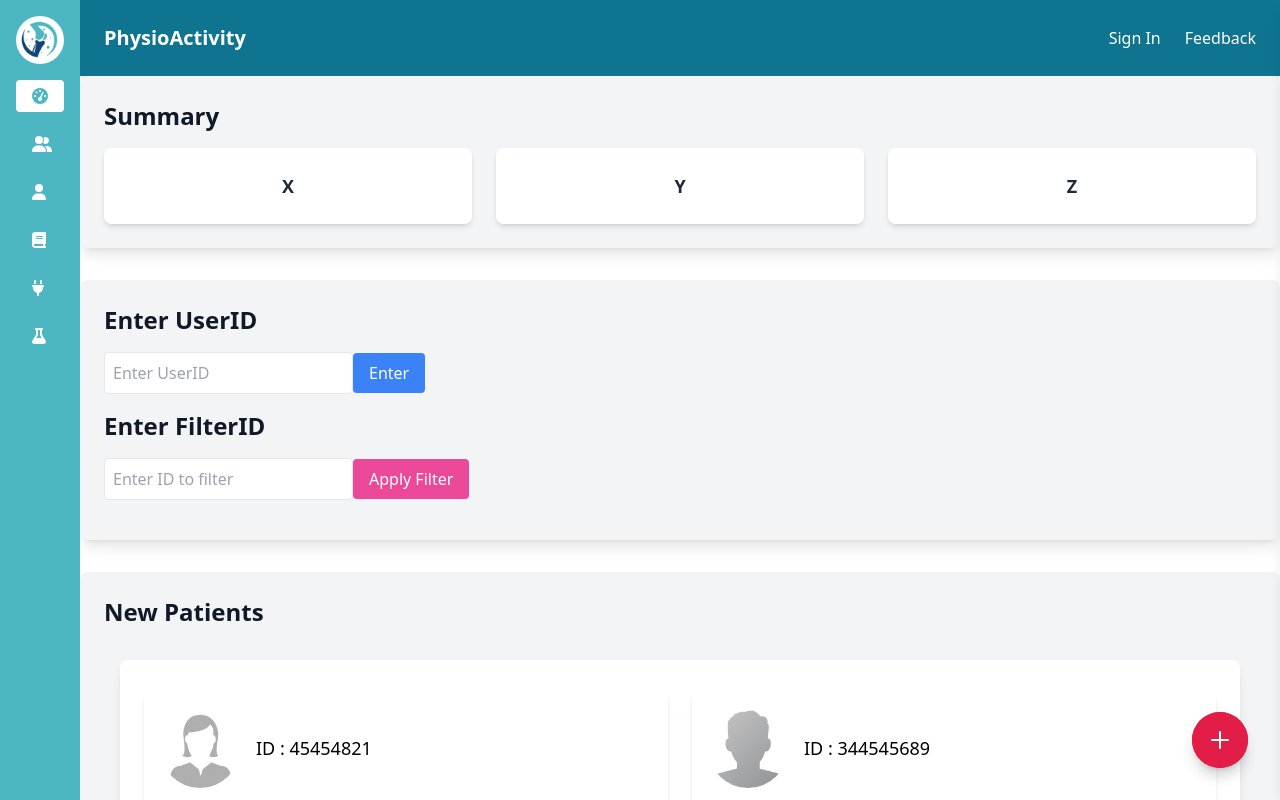
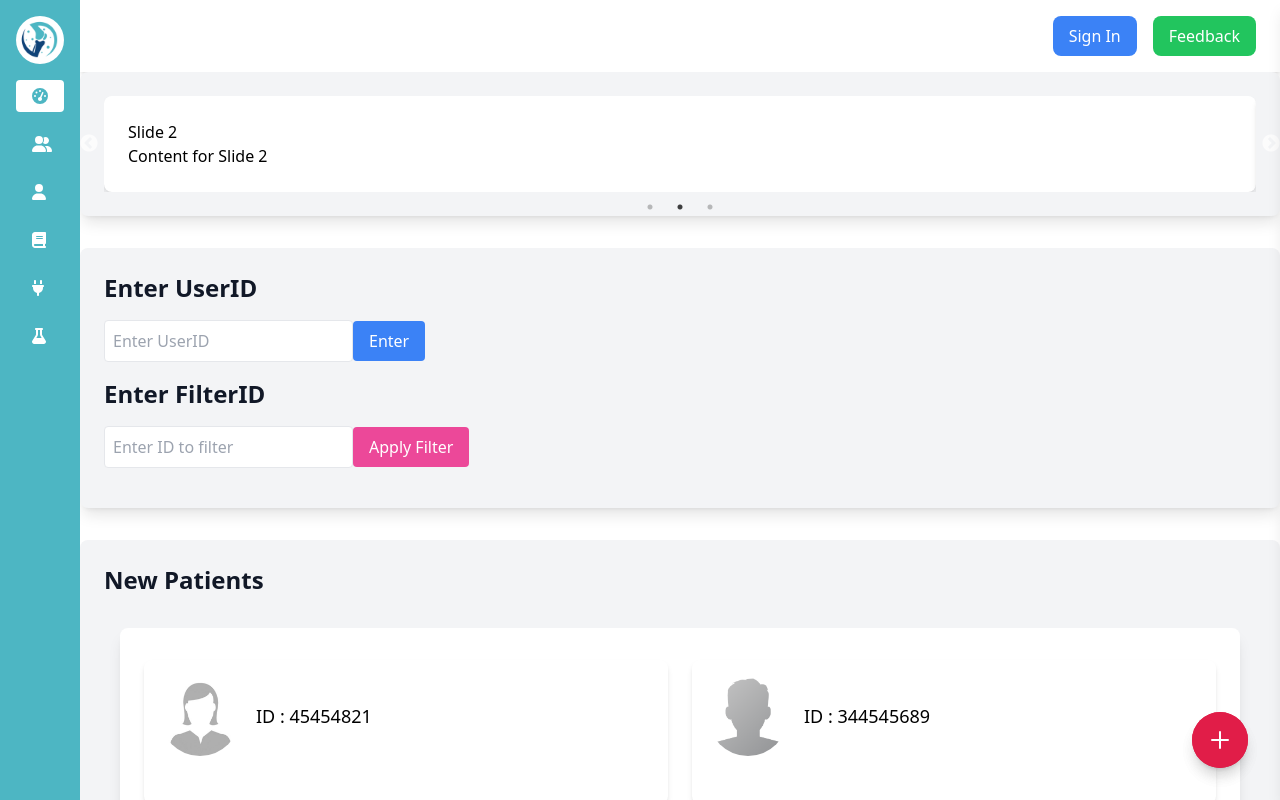
Before and after one commit to rithin69/PhysioActivityWeb, a React (Create React App) app in the folder Frontend/: page / in a window 1280 px wide. Built offline with nearby package versions, Linux system fonts and the light colour scheme.

Commit message:
add user and filter textbox

```diff
--- a/Frontend/package.json
+++ b/Frontend/package.json
@@ -15,6 +15,7 @@
     "firebase": "^10.12.4",
     "http-proxy-middleware": "^3.0.0",
     "powerbi-client": "^2.23.1",
+    "powerbi-client-react": "^1.4.0",
     "qrcode.react": "^3.1.0",
     "react": "^18.3.1",
     "react-dom": "^18.3.1",
@@ -23,6 +24,10 @@
     "react-rating-stars-component": "^2.2.0",
     "react-router-dom": "^6.24.1",
     "react-scripts": "5.0.1",
+    "react-slick": "^0.30.2",
+    "recharts": "^2.13.3",
+    "slick-carousel": "^1.8.1",
+    "slider": "^1.0.4",
     "web-vitals": "^2.1.4"
   },
   "scripts": {
--- a/Frontend/src/Dashboard.js
+++ b/Frontend/src/Dashboard.js
@@ -4,7 +4,9 @@ import Anonypatients from './Anonypatients';
 import Navbar from './Navbar';
 import { createEntity, getEntities, updateEntity, deleteEntity } from './Services/api';
 import { useNavigate } from 'react-router-dom';
-
+import Slider from 'react-slick';
+import 'slick-carousel/slick/slick.css';
+import 'slick-carousel/slick/slick-theme.css';
 
 
 const Dashboard = () => {
@@ -31,7 +33,43 @@ const Dashboard = () => {
     ]
     : [];
 
-
+    const settings = {
+      dots: true,
+      infinite: true,
+      speed: 500,
+      slidesToShow: 1,
+      slidesToScroll: 1,
+      autoplay: true,
+      autoplaySpeed: 3000,
+      arrows: true,
+      pauseOnHover: true,
+      responsive: [
+        {
+          breakpoint: 1024,
+          settings: {
+            slidesToShow: 1,
+            slidesToScroll: 1,
+            dots: true
+          }
+        },
+        {
+          breakpoint: 600,
+          settings: {
+            slidesToShow: 1,
+            slidesToScroll: 1,
+            dots: true
+          }
+        },
+        {
+          breakpoint: 480,
+          settings: {
+            slidesToShow: 1,
+            slidesToScroll: 1,
+            dots: true
+          }
+        }
+      ]
+    };
 
   const applyFilter = () => {
     setAppliedValue(filterValue);
@@ -72,36 +110,51 @@ const handleFetchData = async () => {
   return (
 
     <div className = "container mx-auto ">
+
       <Navbar  ></Navbar >
     {/* Section for entering UserID and fetching data */ }
 
 
   {/* Patient Overview */ }
   < section className = "bg-gray-100 p-6 rounded-lg shadow-lg mb-8" >
-    <h2 className="text-2xl font-bold text-gray-900 mb-4">Summary</h2>
+    {/* <h2 className="text-2xl font-bold text-gray-900 mb-4">Summary</h2> */}
 
 {/* Tiles Container */ }
-<div className="grid grid-cols-1 md:grid-cols-3 gap-6">
+<div className="w-full">
+          <Slider {...settings} className="w-full">
+      <div className="bg-white p-6 rounded-lg shadow-md">
+        <h3>Slide 1</h3>
+        <p>Content for Slide 1</p>
+      </div>
+      <div className="bg-white p-6 rounded-lg shadow-md">
+        <h3>Slide 2</h3>
+        <p>Content for Slide 2</p>
+      </div>
+      <div className="bg-white p-6 rounded-lg shadow-md">
+        <h3>Slide 3</h3>
+        <p>Content for Slide 3</p>
+      </div>
+    </Slider>
   {/* Tile 1 */}
-  <div className="bg-white p-4 rounded-lg shadow-md flex flex-col items-center text-center">
+  {/* <div className="bg-white p-4 rounded-lg shadow-md flex flex-col items-center text-center">
     <div className="text-4xl text-blue-500 mb-2"></div>
     <h3 className="text-lg font-semibold text-gray-800">X</h3>
     <p className="text-gray-600 mt-2"></p>
-  </div>
+  </div> */}
 
   {/* Tile 2 */}
-  <div className="bg-white p-4 rounded-lg shadow-md flex flex-col items-center text-center">
+  {/* <div className="bg-white p-4 rounded-lg shadow-md flex flex-col items-center text-center">
     <div className="text-4xl text-green-500 mb-2"></div>
     <h3 className="text-lg font-semibold text-gray-800">Y</h3>
     <p className="text-gray-600 mt-2"></p>
-  </div>
+  </div> */}
 
   {/* Tile 3 */}
-  <div className="bg-white p-4 rounded-lg shadow-md flex flex-col items-center text-center">
+  {/* <div className="bg-white p-4 rounded-lg shadow-md flex flex-col items-center text-center">
     <div className="text-4xl text-purple-500 mb-2"></div>
     <h3 className="text-lg font-semibold text-gray-800">Z</h3>
     <p className="text-gray-600 mt-2"></p>
-  </div>
+  </div> */}
 </div>
 </ section>
 < section className = "bg-gray-100 p-6 rounded-lg shadow-lg mb-8" >
--- /dev/null
+++ b/Frontend/src/Feedbacksidepanel.js
@@ -0,0 +1,49 @@
+// SidePanel.js
+import React from 'react';
+
+const feedbacksidepanel = ({ isOpen, onClose, note1, setNote1, note2, setNote2, onSave }) => {
+  return (
+    <div
+      className={`fixed top-0 right-0 h-full w-80 bg-white shadow-lg transition-transform duration-300 ${
+        isOpen ? 'translate-x-0' : 'translate-x-full'
+      } z-20`}
+    >
+      <div className="p-4">
+        <button className="text-gray-600 float-right text-xl" onClick={onClose}>
+          &times;
+        </button>
+        <h2 className="text-xl font-bold mb-4"> Notes</h2>
+
+        {/* Textbox for Note 1 */}
+        <label className="block text-gray-800 font-semibold mb-2">Prescriptions</label>
+        <textarea
+          className="w-full p-2 border rounded-md mb-4"
+          rows="4"
+          placeholder="Enter your first note here"
+          value={note1}
+          onChange={(e) => setNote1(e.target.value)}
+        ></textarea>
+
+        {/* Textbox for Note 2 */}
+        <label className="block text-gray-800 font-semibold mb-2">Exercise</label>
+        <textarea
+          className="w-full p-2 border rounded-md mb-4"
+          rows="4"
+          placeholder="Enter your second note here"
+          value={note2}
+          onChange={(e) => setNote2(e.target.value)}
+        ></textarea>
+
+        {/* Save Button */}
+        <button
+          className="bg-blue-500 text-white px-4 py-2 rounded mt-4 w-full"
+          onClick={onSave}
+        >
+          Save Notes
+        </button>
+      </div>
+    </div>
+  );
+};
+
+export default feedbacksidepanel;
--- a/Frontend/src/Navbar.js
+++ b/Frontend/src/Navbar.js
@@ -1,4 +1,3 @@
-// Navbar.js
 import React, { useState } from 'react';
 import SidePanel from './Sidepanel';
 
@@ -14,17 +13,19 @@ const Navbar = () => {
   };
 
   return (
-    <div className="bg-[#0e7490] flex items-center justify-between px-6 py-6 text-white shadow-md">
-      {/* Left Section */}
-      <div className="flex items-center space-x-4">
-        <span className="font-bold text-xl">PhysioActivity</span>
-      </div>
+    <div className="bg-white flex items-center justify-between px-6 py-4 shadow-md">
+      {/* Right Section with Buttons */}
+      <div className="flex items-center space-x-4 ml-auto">
+        {/* Sign In Button */}
+        <button className="bg-blue-500 text-white py-2 px-4 rounded-lg hover:bg-blue-600 transition duration-200">
+          Sign In
+        </button>
 
-      {/* Right Section */}
-      <div className="flex items-center space-x-6">
-        <button className="hover:text-gray-200 transition-colors duration-200">Sign In</button>
-        {/* Attach handleOpenPanel to Feedback button */}
-        <button onClick={handleOpenPanel} className="hover:text-gray-200 transition-colors duration-200">
+        {/* Feedback Button */}
+        <button
+          onClick={handleOpenPanel}
+          className="bg-green-500 text-white py-2 px-4 rounded-lg hover:bg-green-600 transition duration-200"
+        >
           Feedback
         </button>
       </div>
--- a/Frontend/src/Patientdashboard.js
+++ b/Frontend/src/Patientdashboard.js
@@ -7,8 +7,12 @@ import { BarChart, Bar, XAxis, YAxis, CartesianGrid, Tooltip, Legend, Responsive
 import Pbi from './Pbi';
 import PowerBiembededstatic from './PowerBiEmbeddedstatic';
 import PowerBiEmbeddedfilter from './PowerBiEmbeddedfilter';
+import Feedbacksidepanel from './Feedbacksidepanel';
 
 const Patientdashboard = () => {
+  const [isPanelOpen, setPanelOpen] = useState(false);
+  const [note1, setNote1] = useState('');
+  const [note2, setNote2] = useState('');
   const location = useLocation();
   const { name } = location.state || {};
   const [appliedValue, setAppliedValue] = useState("");
@@ -33,6 +37,18 @@ const Patientdashboard = () => {
 
   const applyFilter = () => {
     setAppliedValue(filterValue);  // Pass the filter value to PowerBiEmbedded
+  };
+
+  const togglePanel = () => {
+    setPanelOpen(!isPanelOpen);
+  };
+
+  // Function to handle saving notes
+  const handleSave = () => {
+    // console.log('Note 1:', note1);
+    // console.log('Note 2:', note2);
+    // alert("Notes saved!");
+    setPanelOpen(false);  // Close the panel after saving
   };
 
   const graphData = userData
@@ -60,6 +76,15 @@ const Patientdashboard = () => {
 
   return (
     <div className="container mx-auto p-4">
+         <Feedbacksidepanel
+        isOpen={isPanelOpen}
+        onClose={togglePanel}
+        note1={note1}
+        setNote1={setNote1}
+        note2={note2}
+        setNote2={setNote2}
+        onSave={handleSave}
+      />
 
       {/* Personal  Information  */}
       <section className="bg-gray-100 p-6 rounded-lg shadow-lg mb-8 relative ">
@@ -67,9 +92,9 @@ const Patientdashboard = () => {
         {/* Add Notes Button */}
         <button
           className="absolute top-6 right-8 bg-blue-500 hover:bg-blue-600 text-white px-4 py-2 rounded-lg shadow-md transition duration-200 absolute"
-          onClick={() => setSidePanelOpen(true)} // Open SidePanel on click
+          onClick={togglePanel} // Open SidePanel on click
         >
-          Add Notes
+         {isPanelOpen ? 'Close Notes' : 'Add Notes'}
         </button>
         <div className="flex flex-col space-y-4 text-gray-700 text-lg">
           <div>
@@ -232,6 +257,7 @@ const Patientdashboard = () => {
           </div>
         )}
       </section>
+
       {/* prom Section */}
       {/* <section className="bg-white p-4 rounded-lg shadow-lg mb-4">
         <div className="flex justify-between items-center cursor-pointer" onClick={() => setPromExpanded(!isPromExpanded)}>
@@ -353,7 +379,8 @@ const Patientdashboard = () => {
         )}
       </section> */}
 
-      <Sidepanel isOpen={isSidePanelOpen} onClose={() => setSidePanelOpen(false)} />
+      {/* <Sidepanel isOpen={isSidePanelOpen} onClose={() => setSidePanelOpen(false)} /> */}
+
     </div>
   );
 };
@@ -384,6 +411,7 @@ const StatusBar = ({ label, value, maxValue, color }) => {
           style={{ width: `${percentage}%` }}
         ></div>
       </div>
+
     </div>
   );
 };
```
Also changed, not shown: 1 other file (tests, documents, lock files or other folders).
